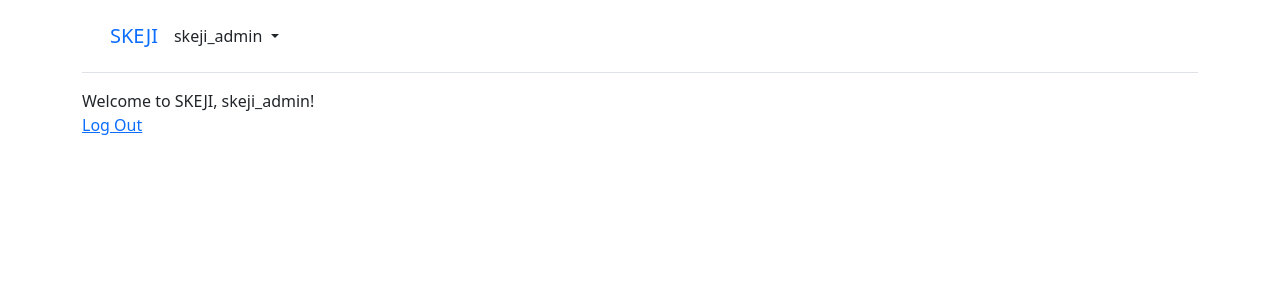
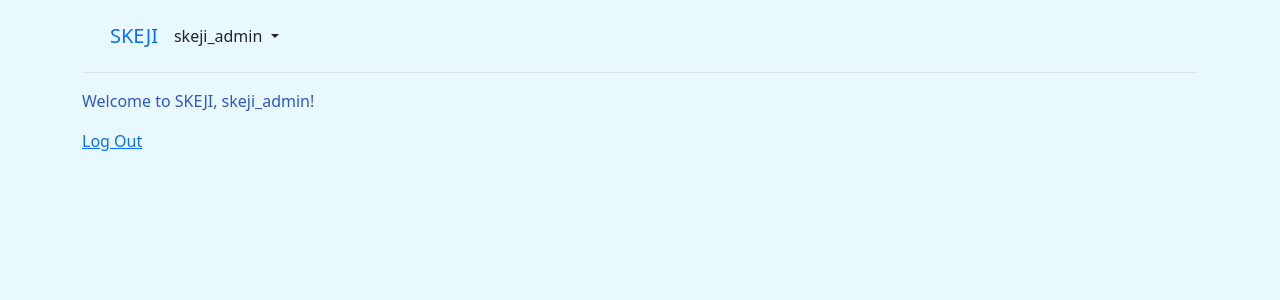
Before and after one commit to jericowaller/SKEJI, a Django app: page / in a window 1280 px wide. Shown: the top 300 px of the page. Run offline with Django 4.2, Linux system fonts and the light colour scheme; a user stored in the database is signed in.

Commit message:
css beginnings

```diff
--- a/django_project/settings.py
+++ b/django_project/settings.py
@@ -118,7 +118,8 @@ USE_TZ = True
 # Static files (CSS, JavaScript, Images)
 # https://docs.djangoproject.com/en/4.0/howto/static-files/
 
-STATIC_URL = 'static/'
+STATIC_URL = '/static/'
+STATICFILES_DIRS = [BASE_DIR / "static"]
 
 # Default primary key field type
 # https://docs.djangoproject.com/en/4.0/ref/settings/#default-auto-field
--- /dev/null
+++ b/static/css/base.css
@@ -0,0 +1,12 @@
+body {
+	background-color:  #e8f9fd;
+}
+p {
+	color: #3155cd;
+}
+h1 {
+	color: #0aa1dd;
+}
+h2 {
+	color: #0aa1dd;
+}
--- a/templates/base.html
+++ b/templates/base.html
@@ -1,4 +1,5 @@
 <!DOCTYPE html>
+{% load static %}
 <html>
 <head>
   <meta charset="utf-8">
@@ -8,6 +9,7 @@
 
   <!-- Bootstrap CSS -->
   <link href="https://cdn.jsdelivr.net/npm/bootstrap@5.1.3/dist/css/bootstrap.min.css" rel="stylesheet" integrity="sha384-1BmE4kWBq78iYhFldvKuhfTAU6auU8tT94WrHftjDbrCEXSU1oBoqyl2QvZ6jIW3" crossorigin="anonymous">
+  <link href="{% static 'css/base.css' %}" rel="stylesheet">
 </head>
 <body>
   <div class="container">
--- a/templates/home.html
+++ b/templates/home.html
@@ -5,7 +5,7 @@
 
 {% block content %}
 {% if user.is_authenticated %}
-Welcome to SKEJI, {{ user.username }}!
+<p>Welcome to SKEJI, {{ user.username }}!</p>
 <p><a href="{% url 'logout' %}">Log Out</a></p>
 {% else %}
 <p>You are not logged in. Please log in to access your calendar.</p>
```
Also changed, not shown: db.sqlite3.
